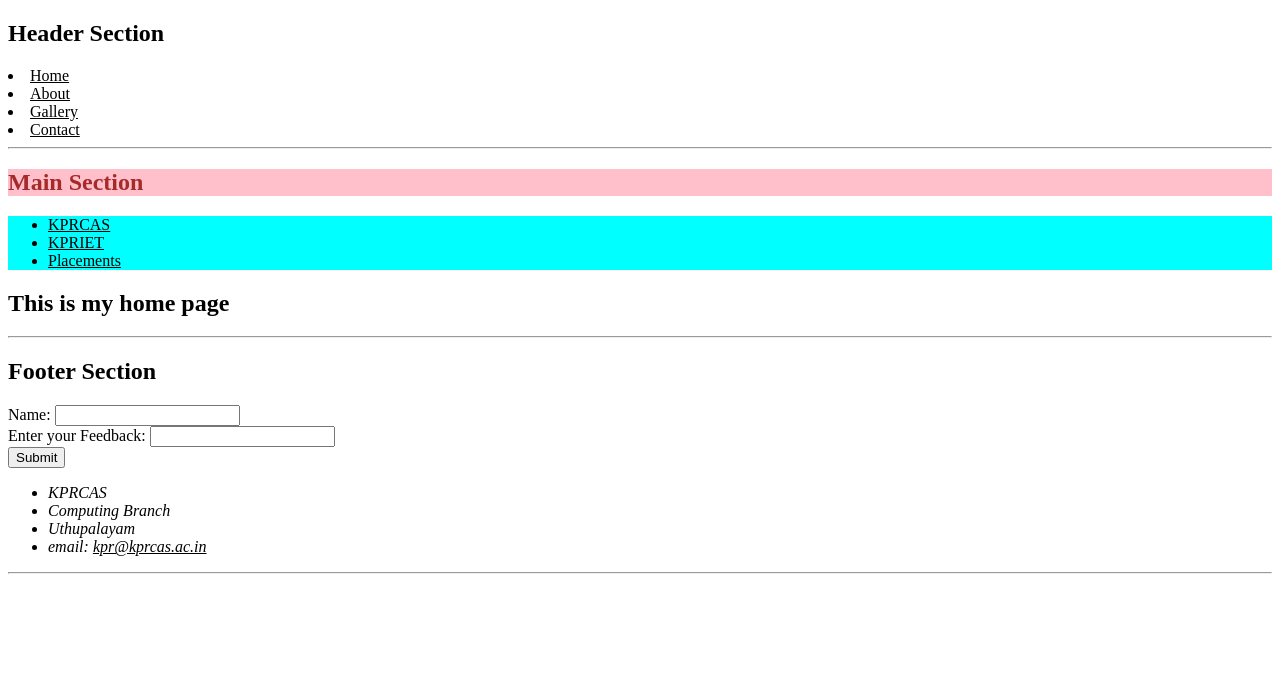
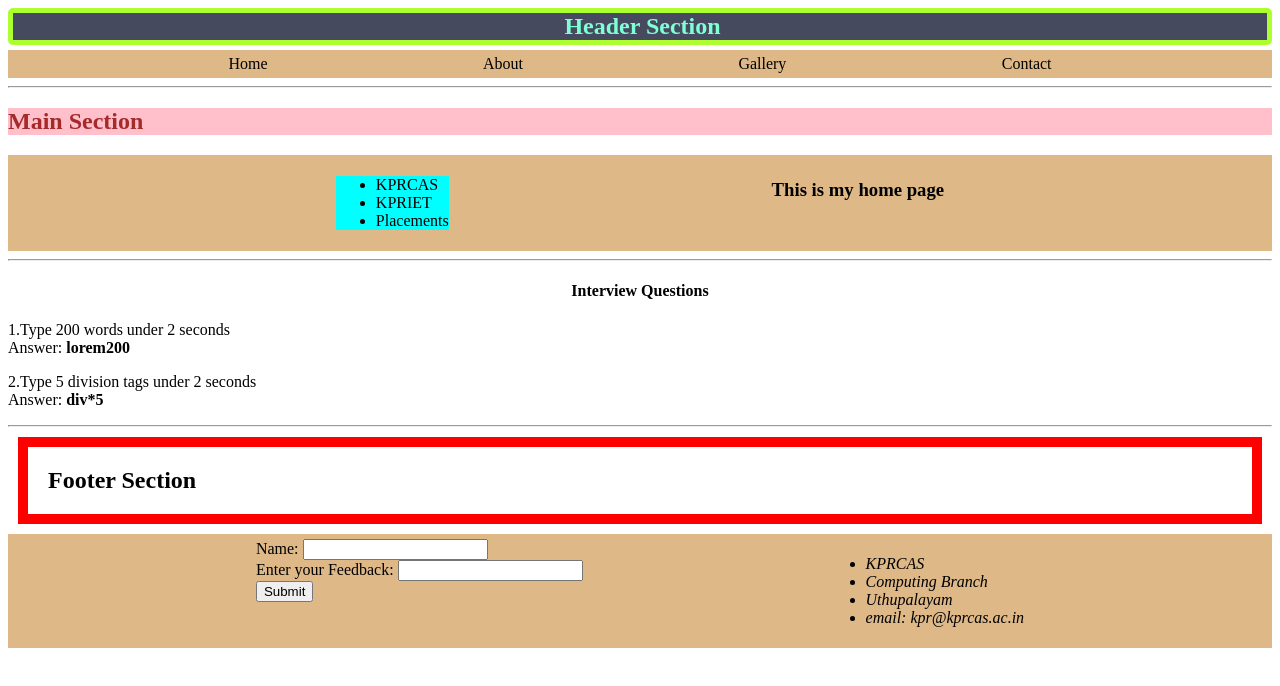
Before and after one commit to PrasanthKSP1009/kprcasJs, a plain HTML site: page index.html in a window 1280 px wide. Drawn offline with Linux system fonts and the light colour scheme.

Commit message:
Added Flex code and modified index.html

```diff
--- /dev/null
+++ b/flex.css
@@ -0,0 +1,19 @@
+.flex-container{
+    display: flex;
+    list-style: none;
+    justify-content: space-evenly;
+    background-color: burlywood;
+    margin-top: 5px;
+    padding: 5px;
+}
+
+.flex-container a{
+    text-decoration: none;
+}
+
+.flex-container a:hover{
+    background-color: rgb(0, 72, 95);
+    color: white;
+    padding: 5px;
+    border-radius: 20px;
+}
--- a/index.html
+++ b/index.html
@@ -1,22 +1,34 @@
 <!DOCTYPE html>
 <html lang="en">
+
 <head>
     <meta charset="UTF-8">
     <meta name="viewport" content="width=device-width, initial-scale=1.0">
     <title>KPRCAS</title>
     <link rel="stylesheet" href="style.css">
+    <link rel="stylesheet" href="flex.css">
     <style>
-        .internal-h2{
+        .internal-h2 {
             text-align: left;
-            color:brown;
+            color: brown;
+        }
+
+        .box-model-example {
+            background-color: rgb(70, 74, 94);
+            color: aquamarine;
+            text-align: center;
+            border: 5px solid greenyellow;
+            border-radius: 5px;
+            padding-left: 5px;
+            margin: 0;
         }
     </style>
 </head>
+
 <body>
-
     <header>
-        <h2>Header Section</h2>
-        <nav>
+        <h2 class="box-model-example">Header Section</h2>
+        <nav class="flex-container">
             <li><a href="index.html">Home</a></li>
             <li><a href="about.html">About</a></li>
             <li><a href="gallery.html">Gallery</a></li>
@@ -25,7 +37,8 @@
     </header>
     <hr>
     <main>
-        <h2 id = "internal-h2" class="h2" style="text-align: left; color:brown;">Main Section</h2>
+        <h2 id="internal-h2" class="h2" style="text-align: left; color:brown;">Main Section</h2>
+        <section class="flex-container">
             <section>
                 <ul id="ul-style">
                     <li><a href="https://kprcas.ac.in/" target="_blank">KPRCAS</a></li>
@@ -36,10 +49,16 @@
             <section>
                 <h1 class="abc">This is my home page</h1>
             </section>
+        </section>
     </main>
     <hr>
+    <h4><center>Interview Questions</center></h4>
+    <p>1.Type 200 words under 2 seconds <br> Answer: <b>lorem200</b></p>
+    <p>2.Type 5 division tags under 2 seconds <br> Answer: <b>div*5</b></p>
+    <hr>
     <footer>
-        <h2>Footer Section</h2>
+        <h2 style="margin: 10px; padding:20px; border: 10px solid red;">Footer Section</h2>
+        <section class="flex-container">
             <section>
                 <form action="">
                     <label for="">Name: </label>
@@ -55,11 +74,12 @@
                         <li>KPRCAS</li>
                         <li>Computing Branch</li>
                         <li>Uthupalayam</li>
-                    <li>email: <a href = "mailto:kpr@kprcas.ac.in">kpr@kprcas.ac.in</a></li>
+                        <li>email: <a href="mailto:kpr@kprcas.ac.in">kpr@kprcas.ac.in</a></li>
                     </ul>
                 </address>
             </section>
-        <hr>
+        </section>
     </footer>
 </body>
+
 </html>
```
Lines whose indentation alone changed are shown as unchanged.
